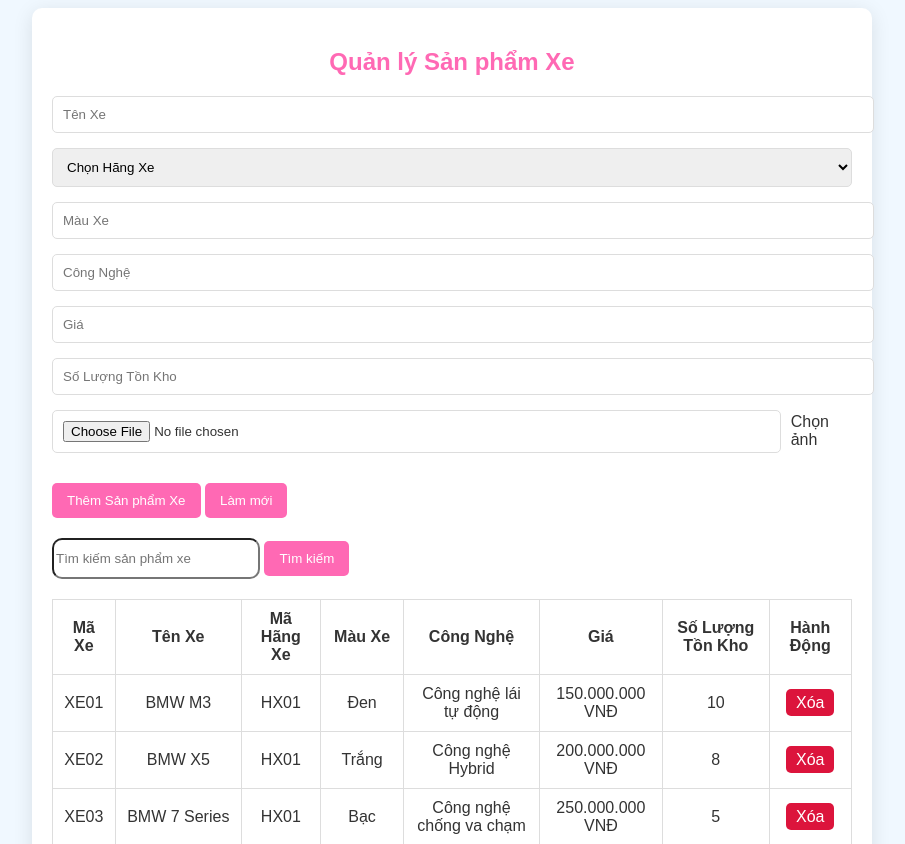
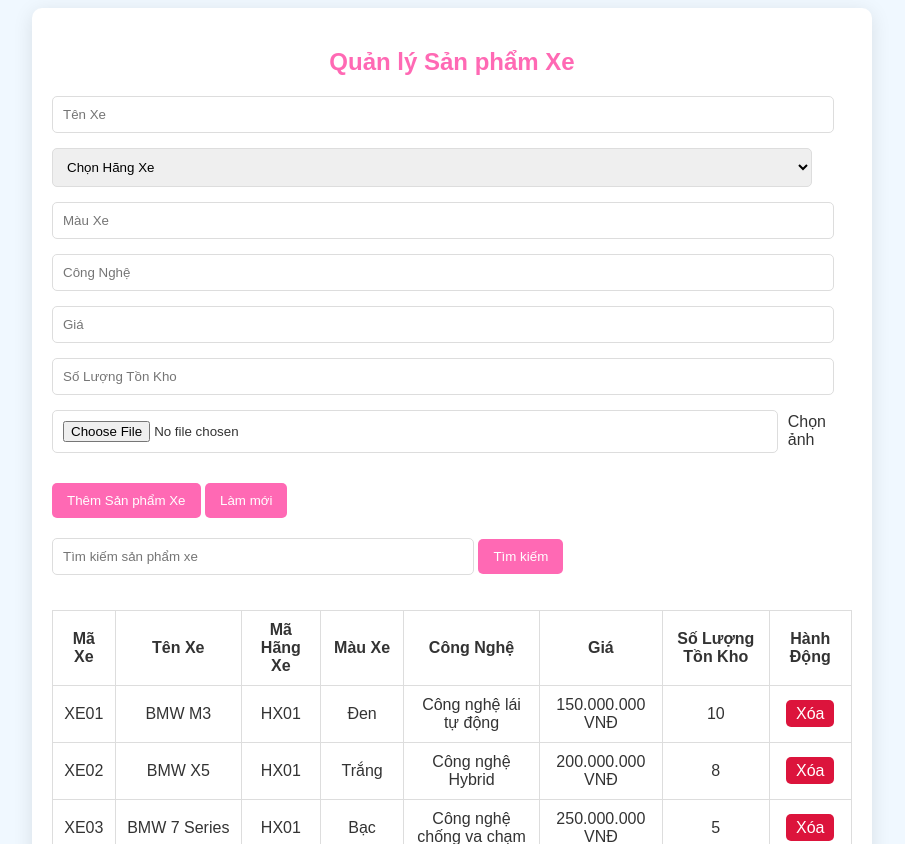
Before and after one commit to it-farmer/DoAn_Nhom3_PHP, a PHP site: page /QL_Xe.php in a window 1280 px wide. Shown: the top 844 px of the page, without its empty margins (188-1093 px from the left). Run offline with PHP 8.4, Linux system fonts and the light colour scheme; data comes from the database, SQL or seed files in the repository.

Commit message:
Update QL_Xe.php

```diff
--- a/QL_Xe.php
+++ b/QL_Xe.php
@@ -130,15 +130,17 @@ if (isset($_GET['edit'])) {
             margin-bottom: 15px;
         }
         .form-group input, .form-group select {
-            width: 100%;
+            width: 95%;
             padding: 10px;
             border: 1px solid #ddd;
             border-radius: 5px;
         }
         .nhap_timkiem {
-            width: 200px;
-            height: 35px;
-            border-radius: 10px;
+            width: 50%;
+            margin-bottom: 15px;
+            padding: 10px;
+            border: 1px solid #ddd;
+            border-radius: 5px;
         }
         .btn {
             background-color: #ff69b4;
```
